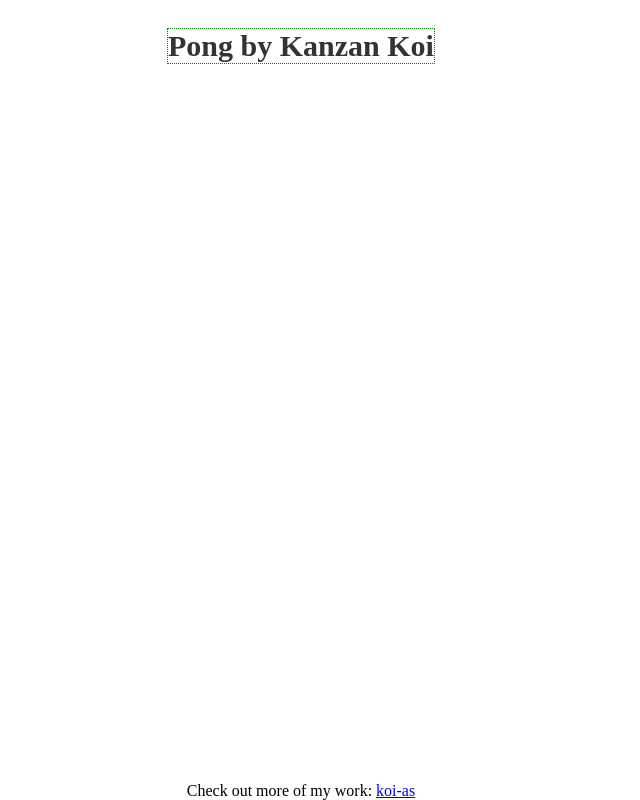
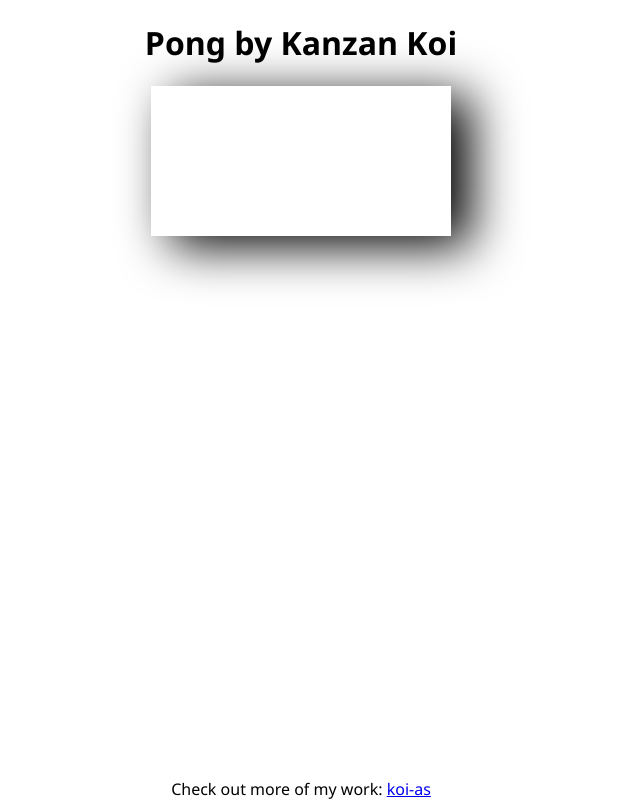
Before and after one commit to koi-as/basicPongGame, a plain HTML site: page index.html in a window 1280 px wide. Shown: the whole page, without its empty margins (339-979 px from the left). Drawn offline with Linux system fonts and the light colour scheme.

Commit message:
Added a box shadow to canvas to separate it from body. Removed h1 styles. Removed margin and padding from body element and set font style to 'Segoe UI' font family.

```diff
--- a/styles.css
+++ b/styles.css
@@ -1,16 +1,19 @@
 body {
+    font-family: 'Segoe UI', Tahoma, Geneva, Verdana, sans-serif;
+    margin: 0;
+    padding: 0;
     display: flex;
+    justify-content: center;
     align-items: center;
     flex-direction: column;
 }
 
-h1 {
-    font-size: 30px;
-    color: #333;
-    border: green 1px dotted;
+/* canvas styles here */
+canvas {
+    box-shadow: black 20px 10px 50px;
 }
 
-/* canvas styles here */
+/* button styles? */
 
 footer {
     position: fixed;
```
